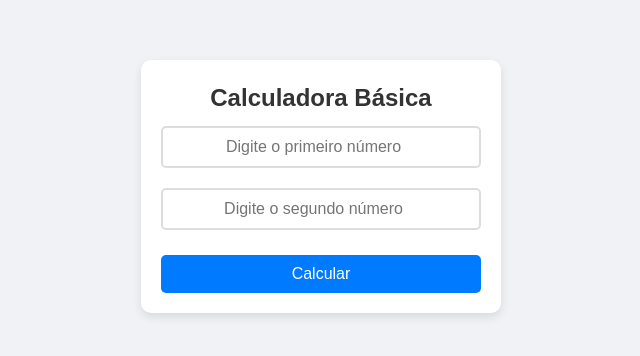
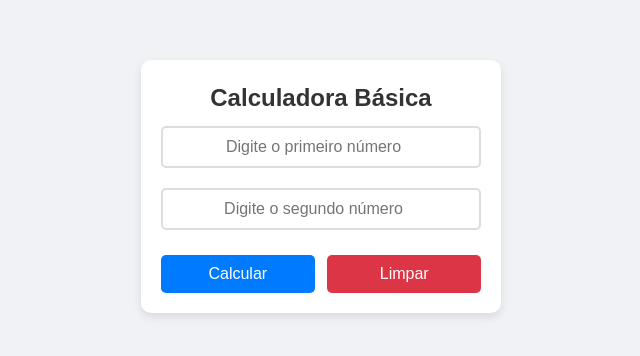
Before and after one commit to amandavenancio/Desafio1-Calculator-CodeQueens, a React (Vite) app in the folder calculator/: page / in a window 1280 px wide. Shown: the part 214-570 px from the top of the page, without its empty margins (299-939 px from the left). Built offline with nearby package versions, Linux system fonts and the light colour scheme.

Commit message:
Adiciona botão de limpar na aplicação

```diff
--- a/calculator/src/components/Calculator.tsx
+++ b/calculator/src/components/Calculator.tsx
@@ -2,7 +2,7 @@ import { useState } from "react";
 import { add, subtract, multiply, divide } from "../utils/mathOperations";
 import styled from "styled-components";
 
-// 🔹 Estilos usando Styled Components
+// 🔹 Estilos
 const Container = styled.div`
   max-width: 400px;
   width: 90%;
@@ -29,19 +29,31 @@ const Input = styled.input`
 `;
 
 const Button = styled.button`
-  width: 100%;
+  width: 48%;
   padding: 10px;
   margin-top: 15px;
   font-size: 16px;
-  background-color: #007bff;
-  color: white;
   border: none;
   border-radius: 5px;
   cursor: pointer;
   transition: background 0.3s;
+`;
+
+const CalculateButton = styled(Button)`
+  background-color: #007bff;
+  color: white;
 
   &:hover {
     background-color: #0056b3;
+  }
+`;
+
+const ClearButton = styled(Button)`
+  background-color: #dc3545;
+  color: white;
+
+  &:hover {
+    background-color: #a71d2a;
   }
 `;
 
@@ -78,14 +90,24 @@ const Calculator = () => {
     }
   };
 
+  const handleClear = () => {
+    setNum1("");
+    setNum2("");
+    setResults(null);
+  };
+
   return (
     <Container>
       <Title>Calculadora Básica</Title>
       <Input type="number" value={num1} onChange={(e) => handleInput(e, setNum1)} placeholder="Digite o primeiro número" />
       <Input type="number" value={num2} onChange={(e) => handleInput(e, setNum2)} placeholder="Digite o segundo número" />
-      <Button onClick={handleCalculate} disabled={num1 === "" || num2 === ""}>
-        Calcular
-      </Button>
+
+      <div style={{ display: "flex", justifyContent: "space-between" }}>
+        <CalculateButton onClick={handleCalculate} disabled={num1 === "" || num2 === ""}>
+          Calcular
+        </CalculateButton>
+        <ClearButton onClick={handleClear}>Limpar</ClearButton>
+      </div>
 
       {results && (
         <Results>
```
